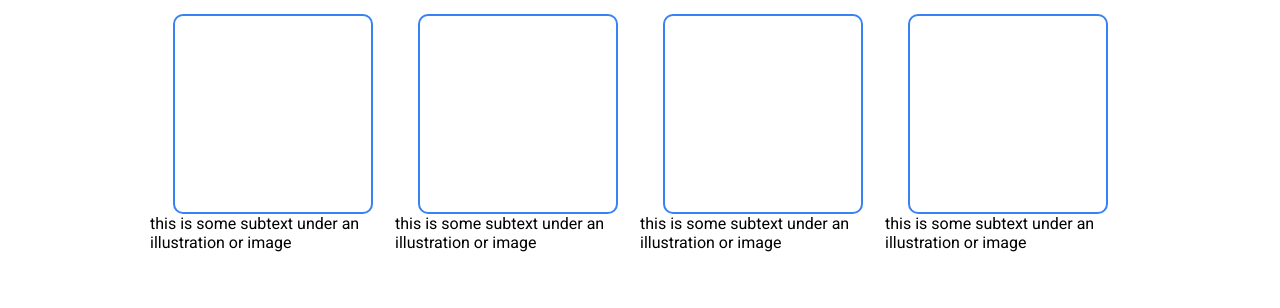
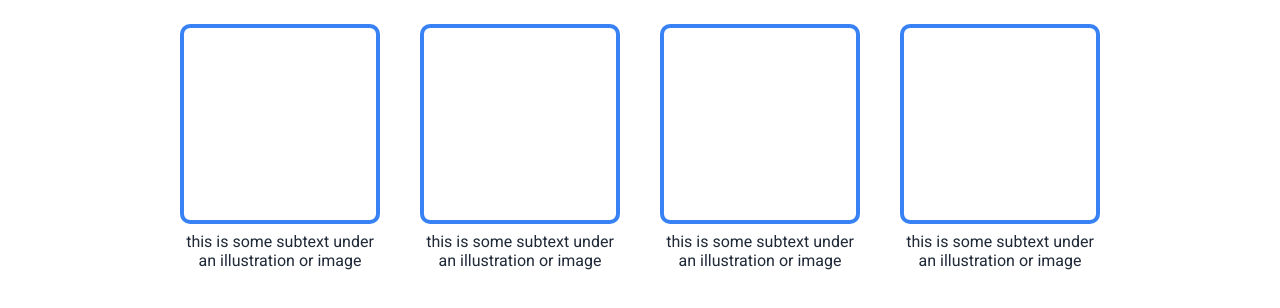
Before and after one commit to keemcc/odin-landing-page, a plain HTML site: page index.html in a window 1280 px wide. Shown: the part 492-800 px from the top of the page. Drawn offline with Linux system fonts and the light colour scheme.

Commit message:
finished styling second section

```diff
--- a/style.css
+++ b/style.css
@@ -81,7 +81,7 @@ header {
     flex-direction: column;
     align-items: center;
     gap: 20px;
-    padding: 20px 150px;
+    padding: 30px 150px;
 }
 
 .random-section > h2 {
@@ -93,18 +93,26 @@ header {
 
 .labeled-images {
     display: flex;
+    gap: 40px;
 }
 
 .labeled-image {
     display: flex;
     flex-direction: column;
     align-items: center;
+    width: 200px;
 }
 
 .labeled-image > .image {
-    border: 2px solid #3882F6;
+    border: 4px solid #3882F6;
     border-radius: 10px;
     flex: auto;
     height: 200px;
     width: 200px;
 }
+
+.labeled-image > p {
+    text-align: center;
+    color: #1F2937;
+    padding: 7.5px 5px;
+}
```
